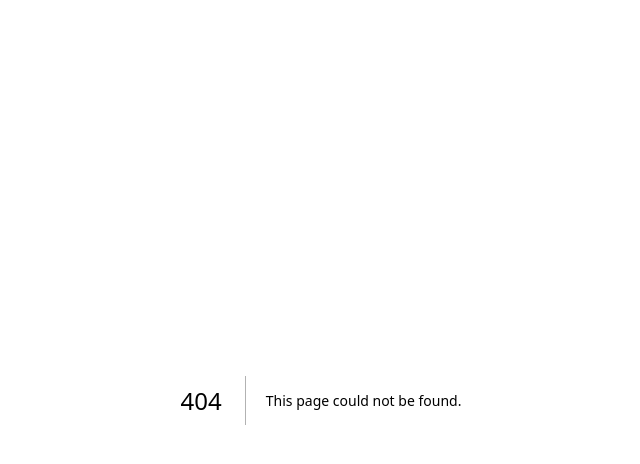
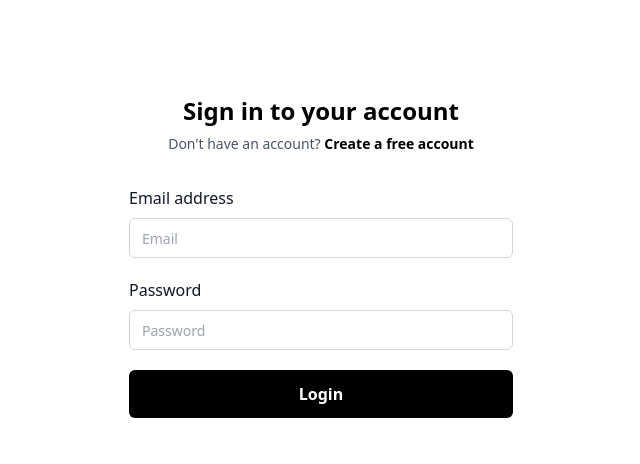
Before and after one commit to harshitpanwar/course-selling-app, a Next.js app: page /login in a window 1280 px wide. Before the commit this address had no page. Shown: the top 464 px of the page, without its empty margins (319-959 px from the left). Built offline with nearby package versions, Linux system fonts and the light colour scheme.

Commit message:
changes related to routes

```diff
--- a/src/pages/index.tsx
+++ b/src/pages/index.tsx
@@ -140,7 +140,7 @@ async function logout() {
             type="button"
             className="rounded-md bg-transparent px-3 py-2 text-sm font-semibold text-black hover:bg-black/10 focus-visible:outline focus-visible:outline-2 focus-visible:outline-offset-2 focus-visible:outline-black"
             >
-            <Link href="/auth/signup" className="font-semibold text-black transition-all duration-200 hover:underline">
+            <Link href="/signup" className="font-semibold text-black transition-all duration-200 hover:underline">
                 Sign Up
             </Link>
 
@@ -149,7 +149,7 @@ async function logout() {
             type="button"
             className="rounded-md border border-black px-3 py-2 text-sm font-semibold text-black shadow-sm focus-visible:outline focus-visible:outline-2 focus-visible:outline-offset-2 focus-visible:outline-black"
             >
-            <Link href="/auth/login" className="font-semibold text-black transition-all duration-200 hover:underline">
+            <Link href="/login" className="font-semibold text-black transition-all duration-200 hover:underline">
                 Log In
             </Link>
 
@@ -212,7 +212,7 @@ async function logout() {
                     type="button"
                     className="w-full rounded-md border border-black px-3 py-2 text-sm font-semibold text-black shadow-sm focus-visible:outline focus-visible:outline-2 focus-visible:outline-offset-2 focus-visible:outline-black"
                     >
-                    <Link href="/auth/signup" className="font-semibold text-black transition-all duration-200 hover:underline">
+                    <Link href="/signup" className="font-semibold text-black transition-all duration-200 hover:underline">
                         Sign Up
                     </Link>
                     </button>
@@ -221,7 +221,7 @@ async function logout() {
                     type="button"
                     className="w-full rounded-md bg-black px-3 py-2 text-sm font-semibold text-white shadow-sm hover:bg-black/10 focus-visible:outline focus-visible:outline-2 focus-visible:outline-offset-2 focus-visible:outline-black"
                     >
-                    <Link href="/auth/login" className="">
+                    <Link href="/login" className="">
                         Log In
                     </Link>
                     </button>
--- a/src/pages/auth/signup.tsx
+++ b/src/pages/login.tsx
@@ -1,89 +1,76 @@
-import Link from "next/link"
+import Link from "next/link";
+import { useState, useEffect } from "react";
+import { user } from "../../atoms/user";
+import {useRecoilState} from 'recoil';
+import { userState } from "../../interfaces/User";
+import { useRouter } from 'next/router';
 
-import { useState, useEffect } from "react";
-import { user } from "../../../atoms/user";
-import {useRecoilState} from 'recoil';
+export default function Login() {
 
-export default function Signup() {
-
-    const [name, setName] = useState('');
     const [email, setEmail] = useState('');
     const [password, setPassword] = useState('');
     const [userState, setUserState] = useRecoilState(user);
+    // const router = useRouter();
+
+    async function Login() {
 
 
-    async function signup(){
+        console.log(email,password)
 
-        const res = await fetch('api/auth/signup', {
+        const res = await fetch('api/auth/login', {
             method: 'POST',
             headers: {
                 'Content-Type': 'application/json',
             },
             body: JSON.stringify({
-                name,email,password
+                email,password
             }),
         })
         const data = await res.json()
 
         if(data?.status == 'ok' && data?.user && data?.token){
 
-            const userState = {
+            const userState: userState = {
                 isAuth: true,
                 user : data?.user
             }
 
             setUserState(userState);
+          //set message in message tag
+            const message: any = document.querySelector('.message');
+            message.innerHTML = data?.message;
+            window.location.href = '/';
 
         }
 
-        //set message in message tag
-        const message: any = document.querySelector('.message');
-        message.innerHTML = data?.message;
 
     }
 
     useEffect(() => {
 
-        if(userState.isAuth){
-            console.log('redirect')
-            window.location.href = '/';
-        }
 
-    }, [userState])
+    }, [])
 
 
     return (
-
-        <div className="flex items-center justify-center bg-white px-4 py-10 sm:px-6 sm:py-16 lg:px-8">
+        <div className="flex items-center justify-center px-4 py-10 sm:px-6 sm:py-16 lg:px-8 lg:py-24">
         <div className="xl:mx-auto xl:w-full xl:max-w-sm 2xl:max-w-md">
-
-            <h2 className="text-2xl font-bold leading-tight text-black">Sign up to create account</h2>
-            <p className="mt-2 text-base text-gray-600">
-            Already have an account?{' '}
-            <Link href="/auth/login" className="font-medium text-black transition-all duration-200 hover:underline">
-                Sign In
+            <h2 className="text-center text-2xl font-bold leading-tight text-black">
+            Sign in to your account
+            </h2>
+            <p className="mt-2 text-center text-sm text-gray-600 ">
+            Don&apos;t have an account?{' '}
+            <Link
+                href="/signup"
+                className="font-semibold text-black transition-all duration-200 hover:underline"
+            >
+                Create a free account
             </Link>
             </p>
             <form action="#" method="POST" className="mt-8">
             <div className="space-y-5">
                 <div>
-                <label htmlFor="name" className="text-base font-medium text-gray-900">
-                    {' '}
-                    Full Name{' '}
-                </label>
-                <div className="mt-2">
-                    <input
-                    className="flex h-10 w-full rounded-md border border-gray-300 bg-transparent px-3 py-2 text-sm placeholder:text-gray-400 focus:outline-none focus:ring-1 focus:ring-gray-400 focus:ring-offset-1 disabled:cursor-not-allowed disabled:opacity-50"
-                    type="text"
-                    placeholder="Full Name"
-                    id="name"
-                    value={name}
-                    onChange={(e) => setName(e.target.value)}
-                    ></input>
-                </div>
-                </div>
-                <div>
-                <label htmlFor="email" className="text-base font-medium text-gray-900">
+                <label htmlFor="" className="text-base font-medium text-gray-900">
                     {' '}
                     Email address{' '}
                 </label>
@@ -92,7 +79,6 @@ export default function Signup() {
                     className="flex h-10 w-full rounded-md border border-gray-300 bg-transparent px-3 py-2 text-sm placeholder:text-gray-400 focus:outline-none focus:ring-1 focus:ring-gray-400 focus:ring-offset-1 disabled:cursor-not-allowed disabled:opacity-50"
                     type="email"
                     placeholder="Email"
-                    id="email"
                     value={email}
                     onChange={(e) => setEmail(e.target.value)}
                     ></input>
@@ -100,17 +86,20 @@ export default function Signup() {
                 </div>
                 <div>
                 <div className="flex items-center justify-between">
-                    <label htmlFor="password" className="text-base font-medium text-gray-900">
+                    <label htmlFor="" className="text-base font-medium text-gray-900">
                     {' '}
                     Password{' '}
                     </label>
+                    {/* <a href="#" title="" className="text-sm font-semibold text-black hover:underline">
+                    {' '}
+                    Forgot password?{' '}
+                    </a> */}
                 </div>
                 <div className="mt-2">
                     <input
                     className="flex h-10 w-full rounded-md border border-gray-300 bg-transparent px-3 py-2 text-sm placeholder:text-gray-400 focus:outline-none focus:ring-1 focus:ring-gray-400 focus:ring-offset-1 disabled:cursor-not-allowed disabled:opacity-50"
                     type="password"
                     placeholder="Password"
-                    id="password"
                     value={password}
                     onChange={(e) => setPassword(e.target.value)}
                     ></input>
@@ -120,9 +109,9 @@ export default function Signup() {
                 <button
                     type="button"
                     className="inline-flex w-full items-center justify-center rounded-md bg-black px-3.5 py-2.5 font-semibold leading-7 text-white hover:bg-black/80"
-                    onClick={signup}
+                    onClick={Login}
                 >
-                    Create Account
+                    Login
                 </button>
                 </div>
                 <p className="message"></p>
--- a/src/pages/auth/login.tsx
+++ b/src/pages/signup.tsx
@@ -1,33 +1,33 @@
-import Link from "next/link";
+import Link from "next/link"
+
 import { useState, useEffect } from "react";
-import { user } from "../../../atoms/user";
+import { user } from "../../atoms/user";
 import {useRecoilState} from 'recoil';
-import { userState } from "../../../interfaces/User";
 
-export default function Login() {
+export default function Signup() {
 
+    const [name, setName] = useState('');
     const [email, setEmail] = useState('');
     const [password, setPassword] = useState('');
     const [userState, setUserState] = useRecoilState(user);
 
-    async function Login() {
 
-        console.log(email,password)
+    async function signup(){
 
-        const res = await fetch('api/auth/login', {
+        const res = await fetch('api/auth/signup', {
             method: 'POST',
             headers: {
                 'Content-Type': 'application/json',
             },
             body: JSON.stringify({
-                email,password
+                name,email,password
             }),
         })
         const data = await res.json()
 
         if(data?.status == 'ok' && data?.user && data?.token){
 
-            const userState: userState = {
+            const userState = {
                 isAuth: true,
                 user : data?.user
             }
@@ -52,26 +52,38 @@ export default function Login() {
     }, [userState])
 
 
+    return (
 
-    return (
-        <div className="flex items-center justify-center px-4 py-10 sm:px-6 sm:py-16 lg:px-8 lg:py-24">
+        <div className="flex items-center justify-center bg-white px-4 py-10 sm:px-6 sm:py-16 lg:px-8">
         <div className="xl:mx-auto xl:w-full xl:max-w-sm 2xl:max-w-md">
-            <h2 className="text-center text-2xl font-bold leading-tight text-black">
-            Sign in to your account
-            </h2>
-            <p className="mt-2 text-center text-sm text-gray-600 ">
-            Don&apos;t have an account?{' '}
-            <Link
-                href="/auth/signup"
-                className="font-semibold text-black transition-all duration-200 hover:underline"
-            >
-                Create a free account
+
+            <h2 className="text-2xl font-bold leading-tight text-black">Sign up to create account</h2>
+            <p className="mt-2 text-base text-gray-600">
+            Already have an account?{' '}
+            <Link href="/login" className="font-medium text-black transition-all duration-200 hover:underline">
+                Sign In
             </Link>
             </p>
             <form action="#" method="POST" className="mt-8">
             <div className="space-y-5">
                 <div>
-                <label htmlFor="" className="text-base font-medium text-gray-900">
+                <label htmlFor="name" className="text-base font-medium text-gray-900">
+                    {' '}
+                    Full Name{' '}
+                </label>
+                <div className="mt-2">
+                    <input
+                    className="flex h-10 w-full rounded-md border border-gray-300 bg-transparent px-3 py-2 text-sm placeholder:text-gray-400 focus:outline-none focus:ring-1 focus:ring-gray-400 focus:ring-offset-1 disabled:cursor-not-allowed disabled:opacity-50"
+                    type="text"
+                    placeholder="Full Name"
+                    id="name"
+                    value={name}
+                    onChange={(e) => setName(e.target.value)}
+                    ></input>
+                </div>
+                </div>
+                <div>
+                <label htmlFor="email" className="text-base font-medium text-gray-900">
                     {' '}
                     Email address{' '}
                 </label>
@@ -80,6 +92,7 @@ export default function Login() {
                     className="flex h-10 w-full rounded-md border border-gray-300 bg-transparent px-3 py-2 text-sm placeholder:text-gray-400 focus:outline-none focus:ring-1 focus:ring-gray-400 focus:ring-offset-1 disabled:cursor-not-allowed disabled:opacity-50"
                     type="email"
                     placeholder="Email"
+                    id="email"
                     value={email}
                     onChange={(e) => setEmail(e.target.value)}
                     ></input>
@@ -87,20 +100,17 @@ export default function Login() {
                 </div>
                 <div>
                 <div className="flex items-center justify-between">
-                    <label htmlFor="" className="text-base font-medium text-gray-900">
+                    <label htmlFor="password" className="text-base font-medium text-gray-900">
                     {' '}
                     Password{' '}
                     </label>
-                    {/* <a href="#" title="" className="text-sm font-semibold text-black hover:underline">
-                    {' '}
-                    Forgot password?{' '}
-                    </a> */}
                 </div>
                 <div className="mt-2">
                     <input
                     className="flex h-10 w-full rounded-md border border-gray-300 bg-transparent px-3 py-2 text-sm placeholder:text-gray-400 focus:outline-none focus:ring-1 focus:ring-gray-400 focus:ring-offset-1 disabled:cursor-not-allowed disabled:opacity-50"
                     type="password"
                     placeholder="Password"
+                    id="password"
                     value={password}
                     onChange={(e) => setPassword(e.target.value)}
                     ></input>
@@ -110,9 +120,9 @@ export default function Login() {
                 <button
                     type="button"
                     className="inline-flex w-full items-center justify-center rounded-md bg-black px-3.5 py-2.5 font-semibold leading-7 text-white hover:bg-black/80"
-                    onClick={Login}
+                    onClick={signup}
                 >
-                    Login
+                    Create Account
                 </button>
                 </div>
                 <p className="message"></p>
```
